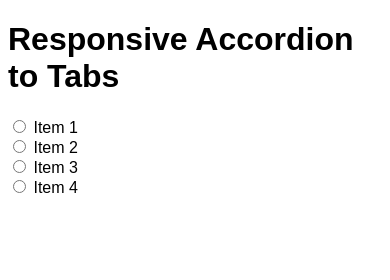
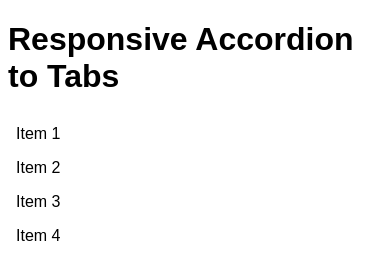
Before and after one commit to LingVuDev/pepper-challenge, a website: page index.html in a window 390 px wide. Drawn offline with Linux system fonts and the light colour scheme.

Commit message:
Hide radio button indicator and apply some basic styling

```diff
--- a/index.css
+++ b/index.css
@@ -8,6 +8,16 @@ html {
 	position: relative;
 }
 
+.nav__item > input {
+	visibility: hidden;
+	position: absolute;
+}
+
+.nav__item > label > div {
+  padding: 8px;
+}
+
+
 .nav__item .nav__item__content {
 	display: none;
 	position: absolute;
@@ -16,12 +26,30 @@ html {
 
 input:checked ~ .nav__item__content {
 	display: block;
+  background-color: burlywood;
+}
+
+input:checked ~ label > div {
+  background-color: burlywood;
 }
 
 @media only screen and (max-width: 600px) {
 	.nav {
 		flex-direction: column;
 	}
+
+	.nav__item {
+		display: block;
+	}
+
+	.nav__item p {
+		margin: 0;
+	}
+
+	.nav__item ~ .nav__item {
+		padding: 0;
+	}
+
 	.nav .nav__item .nav__item__content {
 		position: relative;
 	}
--- a/index.html
+++ b/index.html
@@ -11,8 +11,10 @@
 		<h1>Responsive Accordion to Tabs</h1>
 		<div class="nav">
 			<div class="nav__item">
-				<input type="radio" id="chck1" name="nav" />
-				<label for="chck1">Item 1</label>
+				<input type="radio" id="item1" name="nav" />
+				<label for="item1">
+          <div>Item 1</div>
+        </label>
 				<section class="nav__item__content">
 					<p>
 						Lorem ipsum dolor sit amet, consectetur adipiscing elit. Cras tincidunt pellentesque lorem, id suscipit dolor
@@ -24,8 +26,10 @@
 				</section>
 			</div>
 			<div class="nav__item">
-				<input type="radio" id="chck2" name="nav" />
-				<label for="chck2">Item 2</label>
+				<input type="radio" id="item2" name="nav" />
+				<label for="item2">
+          <div>Item 2</div>
+        </label>
 				<section class="nav__item__content">
 					<p>
 						Ut laoreet augue et neque pretium non sagittis nibh pulvinar. Etiam ornare tincidunt orci quis ultrices.
@@ -39,8 +43,10 @@
 				</section>
 			</div>
 			<div class="nav__item">
-				<input type="radio" id="chck3" name="nav" />
-				<label for="chck1">Item 3</label>
+				<input type="radio" id="item3" name="nav" />
+				<label for="item3">
+          <div>Item 3</div>
+        </label>
 				<section class="nav__item__content">
 					<p>
 						Donec mattis mauris gravida metus laoreet non rutrum sem viverra. Aenean nibh libero, viverra vel vestibulum in,
@@ -52,8 +58,10 @@
 				</section>
 			</div>
 			<div class="nav__item">
-				<input type="radio" id="chck4" name="nav" />
-				<label for="chck1">Item 4</label>
+				<input type="radio" id="item4" name="nav" />
+				<label for="item4">
+          <div>Item 4</div>
+        </label>
 				<section class="nav__item__content">
 					<p>
 						Cum sociis natoque penatibus et magnis dis parturient montes, nascetur ridiculus mus. Phasellus dui urna, mollis
```
